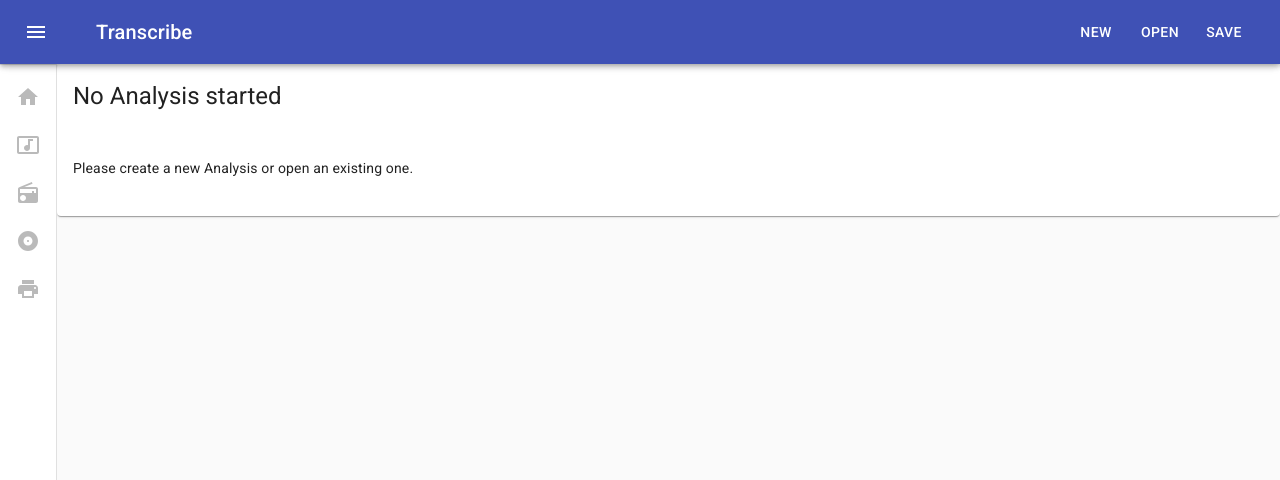
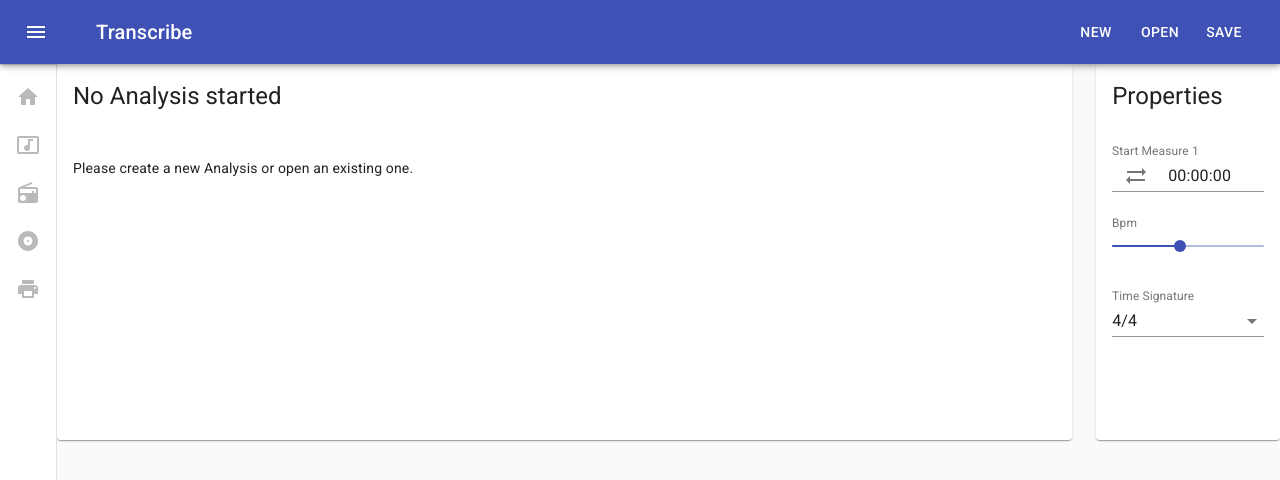
Before and after one commit to tscz/transcribe, a React (Create React App) app: page / in a window 1280 px wide. Shown: the top 480 px of the page. Built offline with nearby package versions, Linux system fonts and the light colour scheme.

Commit message:
Add rythm control section

```diff
--- a/src/pages/DefaultPage.tsx
+++ b/src/pages/DefaultPage.tsx
@@ -1,15 +1,26 @@
-import Grid from "@material-ui/core/Grid";
 import React from "react";
 
 import View from "../views/view";
+import WaveControlView from "../views/waveControlView";
+import ContentLayout from "./contentLayout";
 
 class DefaultPage extends React.Component {
   render() {
     return (
-      <View
-        header="No Analysis started"
-        body={<p>Please create a new Analysis or open an existing one.</p>}
-      ></View>
+      <ContentLayout
+        topLeft={
+          <View
+            header="No Analysis started"
+            body={<p>Please create a new Analysis or open an existing one.</p>}
+          ></View>
+        }
+        topRight={
+          <View
+            header="Properties"
+            body={<WaveControlView></WaveControlView>}
+          ></View>
+        }
+      ></ContentLayout>
     );
   }
 }
--- a/src/pages/contentLayout.tsx
+++ b/src/pages/contentLayout.tsx
@@ -1,7 +1,5 @@
 import Grid from "@material-ui/core/Grid";
 import React, { ReactElement } from "react";
-
-import View from "../views/view";
 
 interface Props {
   topLeft: ReactElement;
--- a/src/pages/structurePage.tsx
+++ b/src/pages/structurePage.tsx
@@ -1,4 +1,3 @@
-import Grid from "@material-ui/core/Grid";
 import IconButton from "@material-ui/core/IconButton";
 import AddIcon from "@material-ui/icons/Add";
 import React from "react";
@@ -6,7 +5,11 @@ import { connect } from "react-redux";
 
 import WaveContainer from "../components/wave/waveContainer";
 import { addSection, setRythm } from "../store/analysis/actions";
-import { Section, SectionType } from "../store/analysis/types";
+import {
+  Section,
+  SectionType,
+  TimeSignatureType
+} from "../store/analysis/types";
 import { ApplicationState } from "../store/store";
 import {
   endInit,
@@ -72,7 +75,7 @@ class StructurePage extends React.Component<AllProps> {
                     onClick={() => {
                       this.props.setRythm(
                         8.42,
-                        { beatUnit: 4, beatsPerMeasure: 4 },
+                        TimeSignatureType.FOUR_FOUR,
                         97
                       );
                     }}
@@ -114,9 +117,7 @@ class StructurePage extends React.Component<AllProps> {
         topRight={
           <View
             header={<>Properties</>}
-            body={
-              this.props.url ? <WaveControlView url={this.props.url} /> : <></>
-            }
+            body={this.props.url ? <WaveControlView /> : <></>}
           ></View>
         }
       ></ContentLayout>
--- a/src/store/analysis/actions.ts
+++ b/src/store/analysis/actions.ts
@@ -1,4 +1,4 @@
-import { AnalysisActionTypes, Measure, Section, TimeSignature } from "./types";
+import { AnalysisActionTypes, Section, TimeSignatureType } from "./types";
 
 /** Add a section to a song analysis. */
 export const addSection = (section: Section) => {
@@ -32,13 +32,13 @@ export const setLength = (length: number) => ({
 
 export const setRythm = (
   firstMeasureStart: number,
-  timeSignature: TimeSignature,
+  timeSignatureType: TimeSignatureType,
   bpm: number
 ) => ({
   type: AnalysisActionTypes.RYTHM_UPDATE,
   payload: {
     firstMeasureStart,
-    timeSignature,
+    timeSignatureType,
     bpm
   }
 });
--- a/src/store/analysis/reducer.ts
+++ b/src/store/analysis/reducer.ts
@@ -1,6 +1,12 @@
 import { Reducer } from "redux";
 
-import { AnalysisActionTypes, AnalysisState, Measure } from "./types";
+import {
+  AnalysisActionTypes,
+  AnalysisState,
+  Measure,
+  TimeSignature,
+  TimeSignatureType
+} from "./types";
 
 export const initialState: AnalysisState = {
   sections: [],
@@ -8,7 +14,7 @@ export const initialState: AnalysisState = {
   firstMeasureStart: 0,
   length: 180,
   measures: [],
-  timeSignature: { beatUnit: 4, beatsPerMeasure: 4 }
+  timeSignature: TimeSignatureType.FOUR_FOUR
 };
 
 const reducer: Reducer<AnalysisState> = (state = initialState, action) => {
@@ -31,7 +37,25 @@ const reducer: Reducer<AnalysisState> = (state = initialState, action) => {
     case AnalysisActionTypes.RYTHM_UPDATE:
       {
         let length = state.length;
-        let { firstMeasureStart, bpm, timeSignature } = action.payload;
+        var { firstMeasureStart, bpm, timeSignatureType } = action.payload;
+
+        if (firstMeasureStart == null)
+          firstMeasureStart = state.firstMeasureStart;
+
+        if (bpm == null) bpm = state.bpm;
+
+        if (timeSignatureType == null) timeSignatureType = state.timeSignature;
+
+        let timeSignature: TimeSignature = { beatUnit: 4, beatsPerMeasure: 4 };
+
+        switch (timeSignatureType) {
+          case TimeSignatureType.FOUR_FOUR:
+            timeSignature = { beatUnit: 4, beatsPerMeasure: 4 };
+            break;
+          case TimeSignatureType.THREE_FOUR:
+            timeSignature = { beatUnit: 4, beatsPerMeasure: 3 };
+            break;
+        }
 
         let numberOfMeasures =
           (state.length - firstMeasureStart) *
@@ -62,9 +86,9 @@ const reducer: Reducer<AnalysisState> = (state = initialState, action) => {
       return {
         ...state,
         measures: measures,
-        bpm: action.payload.bpm,
-        timeSignature: action.payload.timeSignature,
-        firstMeasureStart: action.payload.firstTimeMeasureStart
+        bpm: bpm,
+        timeSignature: timeSignatureType,
+        firstMeasureStart: firstMeasureStart
       };
     case AnalysisActionTypes.LENGTH_SET: {
       return {
--- a/src/store/analysis/types.ts
+++ b/src/store/analysis/types.ts
@@ -7,7 +7,7 @@ export interface AnalysisState {
 
   readonly length: number;
   readonly firstMeasureStart: number;
-  readonly timeSignature: TimeSignature;
+  readonly timeSignature: TimeSignatureType;
   readonly bpm: number;
   readonly measures: Measure[];
 }
@@ -21,6 +21,11 @@ export interface Measure extends PointAddOptions {}
 export interface TimeSignature {
   beatsPerMeasure: number;
   beatUnit: number;
+}
+
+export enum TimeSignatureType {
+  FOUR_FOUR = "FOUR_FOUR",
+  THREE_FOUR = "THREE_FOUR"
 }
 
 export enum SectionType {
--- a/src/views/waveControlView.tsx
+++ b/src/views/waveControlView.tsx
@@ -1,11 +1,119 @@
+import {
+  Box,
+  FormControl,
+  Input,
+  InputLabel,
+  NativeSelect
+} from "@material-ui/core";
+import Grid from "@material-ui/core/Grid";
+import IconButton from "@material-ui/core/IconButton";
+import InputAdornment from "@material-ui/core/InputAdornment";
+import Slider from "@material-ui/core/Slider";
+import SyncAltIcon from "@material-ui/icons/SyncAlt";
 import React, { Component } from "react";
+import { connect } from "react-redux";
 
-export default class WaveControlView extends Component<{ url: string }, {}> {
+import { setRythm } from "../store/analysis/actions";
+import { TimeSignatureType } from "../store/analysis/types";
+import { ApplicationState } from "../store/store";
+
+interface PropsFromState {
+  readonly firstMeasureStart: number;
+  readonly timeSignature: TimeSignatureType;
+  readonly bpm: number;
+}
+
+interface PropsFromDispatch {
+  setRythm: typeof setRythm;
+}
+
+type AllProps = PropsFromState & PropsFromDispatch;
+
+class WaveControlView extends Component<AllProps> {
+  handleTimeSignatureChange = (e: any) => {
+    this.props.setRythm(
+      this.props.firstMeasureStart,
+      e.target.value,
+      this.props.bpm
+    );
+  };
+
+  handleBpmChange = (e: any, bpm: number | number[]) => {
+    if (!Array.isArray(bpm)) {
+      this.props.setRythm(
+        this.props.firstMeasureStart,
+        this.props.timeSignature,
+        bpm
+      );
+    }
+  };
+
+  handleFirstMeasureStartChange = (e: any, firstMeasureStart: number) => {
+    this.props.setRythm(3.4, this.props.timeSignature, this.props.bpm);
+  };
+
   render() {
     return (
       <>
-        <p>Table</p>
+        <Grid container direction="column" spacing={3}>
+          <Grid item>
+            <FormControl>
+              <InputLabel>Start Measure 1</InputLabel>
+              <Input
+                type="text"
+                id="startMeasure1"
+                defaultValue="00:00:00"
+                startAdornment={
+                  <InputAdornment position="start">
+                    <IconButton>
+                      <SyncAltIcon />
+                    </IconButton>
+                  </InputAdornment>
+                }
+              />
+            </FormControl>
+          </Grid>
+          <Grid item>
+            <FormControl style={{ width: "100%" }}>
+              <InputLabel shrink>Bpm</InputLabel>
+              <Box mt={2}>
+                <Slider
+                  value={this.props.bpm}
+                  valueLabelDisplay="auto"
+                  min={40}
+                  max={220}
+                  onChange={this.handleBpmChange}
+                />
+              </Box>
+            </FormControl>
+          </Grid>
+          <Grid item>
+            <FormControl style={{ width: "100%" }}>
+              <InputLabel>Time Signature</InputLabel>
+              <NativeSelect
+                value={this.props.timeSignature}
+                onChange={this.handleTimeSignatureChange}
+              >
+                <option value={TimeSignatureType.FOUR_FOUR}>4/4</option>
+                <option value={TimeSignatureType.THREE_FOUR}>3/4</option>
+              </NativeSelect>
+            </FormControl>
+          </Grid>
+        </Grid>
       </>
     );
   }
 }
+
+const mapStateToProps = ({ analysis }: ApplicationState) => {
+  return {
+    firstMeasureStart: analysis.firstMeasureStart,
+    bpm: analysis.bpm,
+    timeSignature: analysis.timeSignature
+  };
+};
+
+const mapDispatchToProps = {
+  setRythm
+};
+export default connect(mapStateToProps, mapDispatchToProps)(WaveControlView);
```
